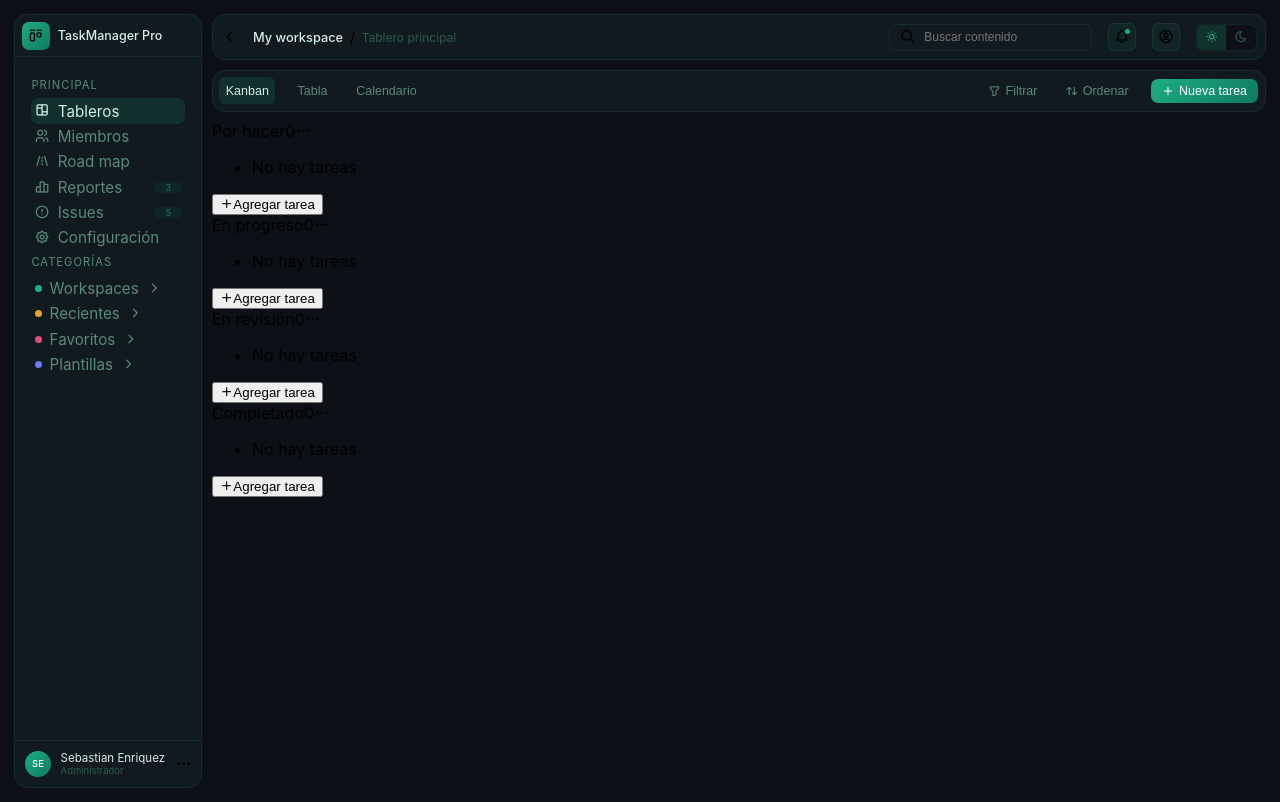
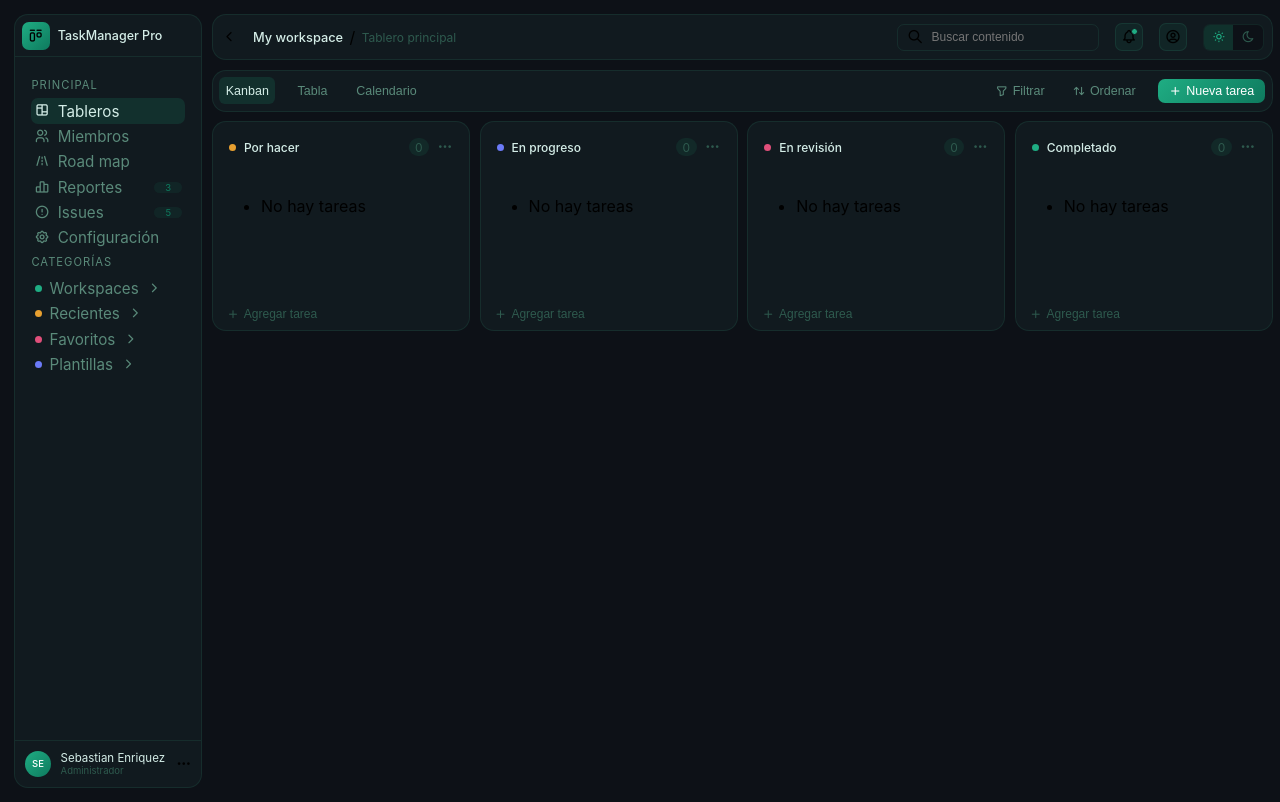
Before and after one commit to SebWebX/task-manager-pro, an Angular app: page / in a window 1280 px wide. Built offline with nearby package versions, Linux system fonts and the light colour scheme.

Commit message:
feat(board-column): add board column scss styles

```diff
--- a/src/app/features/board/board-column/board-column.component.scss
+++ b/src/app/features/board/board-column/board-column.component.scss
@@ -0,0 +1,65 @@
+@use '../../../../styles/mixins' as m;
+
+.board-column{
+    @include m.floating-panel;
+    display: flex;
+    flex-direction: column;
+    max-height: calc(100vh - 8rem);
+    min-height: 13rem;
+    min-width: 16rem;
+
+    &__header{
+        @include m.flex-center;
+        padding: 1rem;
+        gap: .5rem;
+    }
+
+    &__dot{
+        width: .4375rem;
+        height: .4375rem;
+        border-radius: 50%;
+        flex-shrink: 0;
+    }
+
+    &__title{
+        color: var(--text-primary);
+        font-size: .75rem;
+        font-weight: 500;
+        flex: 1;
+    }
+
+    &__count{
+        font-size: .75rem;
+        padding: .1rem .4rem;
+        border-radius: 20px;
+        background-color: rgba(31, 173, 131, 0.1);
+        color: var(--text-muted);
+    }
+
+    &__menu{
+        color: var(--text-muted);
+        cursor: pointer;
+    }
+
+    &__cards{
+        @include m.scrollbar-hidden;
+        display: flex;
+        flex: 1;
+        padding: .5rem;
+        overflow-y: auto;
+    }
+
+    &__footer{
+        padding: .5rem;
+    }
+
+    &__add-btn{
+        @include m.flex-center;
+        background: none;
+        border: none;
+        color: var(--text-muted);
+        cursor: pointer;
+        font-size: .75rem;
+        gap: .3rem;
+    }
+}
--- a/src/app/features/board/board-column/board-column.component.ts
+++ b/src/app/features/board/board-column/board-column.component.ts
@@ -1,4 +1,4 @@
-import { Component, Input } from '@angular/core';
+import { Component, Input, ViewEncapsulation } from '@angular/core';
 import { Column } from '../models/task.model';
 import { TaskCardComponent } from '../task-card/task-card.component';
 
@@ -6,7 +6,8 @@ import { TaskCardComponent } from '../task-card/task-card.component';
   selector: 'app-board-column',
   imports: [TaskCardComponent],
   templateUrl: './board-column.component.html',
-  styleUrl: './board-column.component.scss'
+  styleUrl: './board-column.component.scss',
+  encapsulation: ViewEncapsulation.None
 })
 export class BoardColumnComponent {
   @Input() column!: Column;
--- a/src/app/features/board/board/board.component.scss
+++ b/src/app/features/board/board/board.component.scss
@@ -0,0 +1,9 @@
+@use '../../../../styles/mixins' as m;
+
+.board{
+    @include m.scrollbar-hidden;
+    display: flex;
+    overflow-x: auto;
+    flex-wrap: nowrap;
+    gap: .6rem;
+}
```
